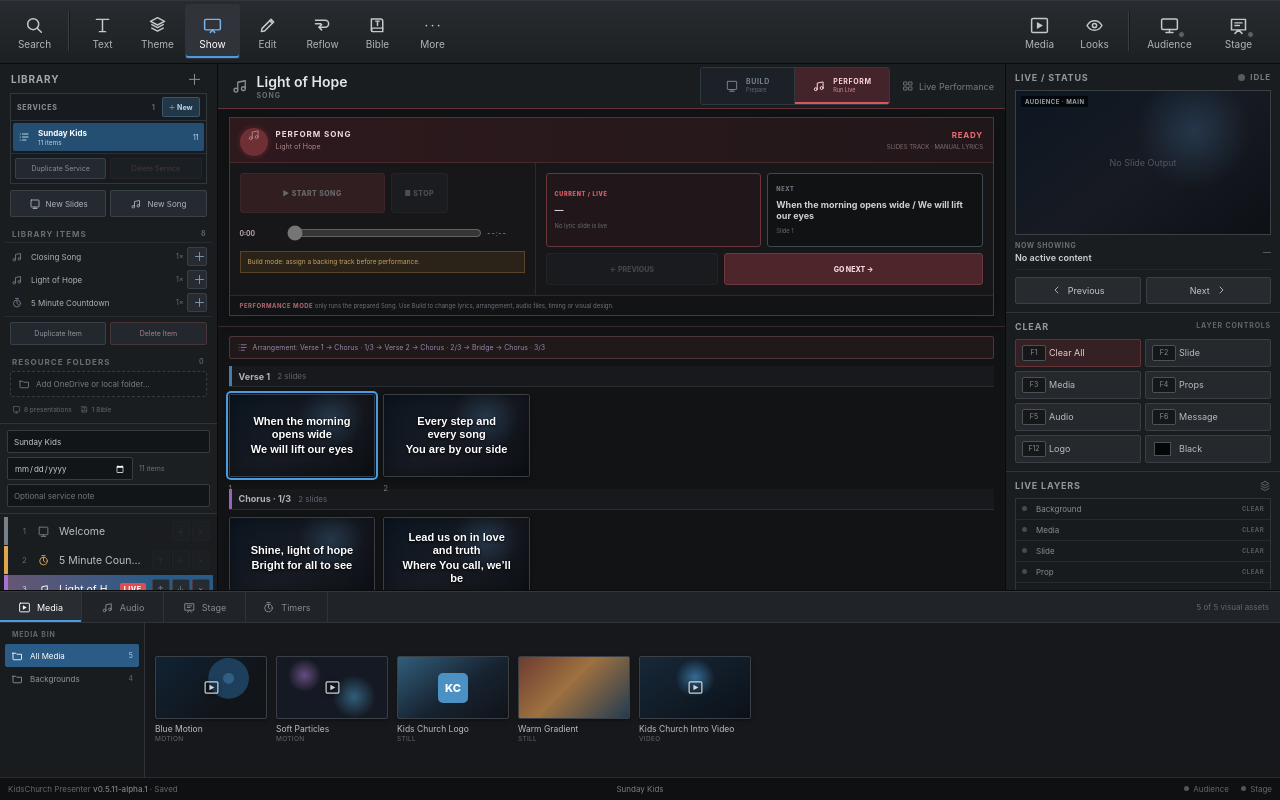
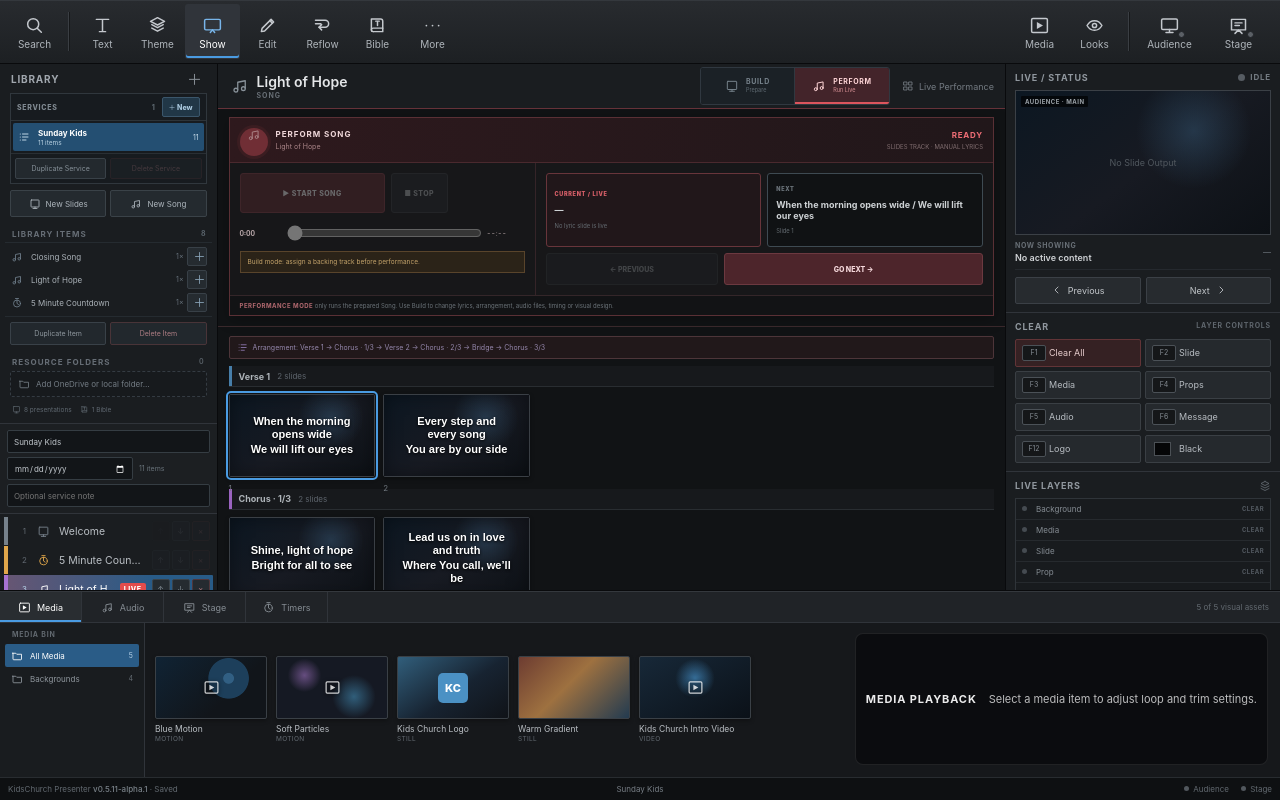
Before and after one commit to jhaago/KidsChurch-Presenter, a React (Vite) app: page / in a window 1280 px wide. Built offline with nearby package versions, Linux system fonts and the light colour scheme.

Commit message:
Expose media loop and trim controls in media bin

```diff
--- a/src/components/MediaBin.tsx
+++ b/src/components/MediaBin.tsx
@@ -9,6 +9,7 @@ import type {
   Song,
 } from '../domain/types';
 import { Icon } from './ui/Icon';
+import { MediaPlaybackEditor } from './MediaPlaybackEditor';
 
 export type MediaBinTab = 'Media' | 'Audio' | 'Stage' | 'Timers';
 
@@ -177,6 +178,7 @@ export function MediaBin({
   onTriggerMedia,
 }: MediaBinProps) {
   const [filter, setFilter] = useState<'all' | 'backgrounds' | string>('all');
+  const [selectedAssetId, setSelectedAssetId] = useState<string | null>(null);
   const visualAssets = useMemo(() => assets.filter((asset) => asset.kind !== 'audio'), [assets]);
   const audioCount = assets.length - visualAssets.length;
 
@@ -187,6 +189,19 @@ export function MediaBin({
   }, [filter, visualAssets]);
 
   const backgrounds = visualAssets.filter((asset) => asset.kind === 'still' || asset.kind === 'motion').length;
+  const selectedAsset = useMemo(() => {
+    const explicitlySelected = selectedAssetId
+      ? visualAssets.find((asset) => asset.id === selectedAssetId)
+      : undefined;
+    if (explicitlySelected) return explicitlySelected;
+    return output.media
+      ? visualAssets.find((asset) => asset.id === output.media?.id)
+      : undefined;
+  }, [output.media, selectedAssetId, visualAssets]);
+  const selectedAssetIsLive = Boolean(selectedAsset && output.media?.id === selectedAsset.id);
+  const selectedAssetDefaultLoop = selectedAssetIsLive
+    ? Boolean(output.media?.loop)
+    : selectedAsset?.kind === 'motion';
 
   return (
     <section className="mediaBin" aria-label="Media bin">
@@ -227,8 +242,18 @@ export function MediaBin({
             <div className="mediaAssetStrip">
               {visibleAssets.length ? visibleAssets.map((asset) => {
                 const live = output.media?.id === asset.id;
+                const selected = selectedAsset?.id === asset.id;
                 return (
-                  <button className={`mediaAsset ${live ? 'isLive' : ''}`} key={asset.id} onClick={() => onTriggerMedia(asset)} type="button" title={asset.relativePath || asset.title}>
+                  <button
+                    className={`mediaAsset ${live ? 'isLive' : ''} ${selected ? 'isSelected' : ''}`}
+                    key={asset.id}
+                    onClick={() => {
+                      setSelectedAssetId(asset.id);
+                      onTriggerMedia(asset);
+                    }}
+                    type="button"
+                    title={asset.relativePath || asset.title}
+                  >
                     <AssetArtwork asset={asset} live={live} />
                     <span className="assetName">{asset.title}</span>
                     <small>{asset.kind.toUpperCase()}{asset.sourceLabel ? ' · ' + asset.sourceLabel : ''}</small>
@@ -242,6 +267,12 @@ export function MediaBin({
                 </div>
               )}
             </div>
+            <MediaPlaybackEditor
+              asset={selectedAsset}
+              defaultLoop={selectedAssetDefaultLoop}
+              isLive={selectedAssetIsLive}
+              onRetrigger={onTriggerMedia}
+            />
           </>
         ) : activeTab === 'Audio' ? (
           <AudioTransportTab
```
